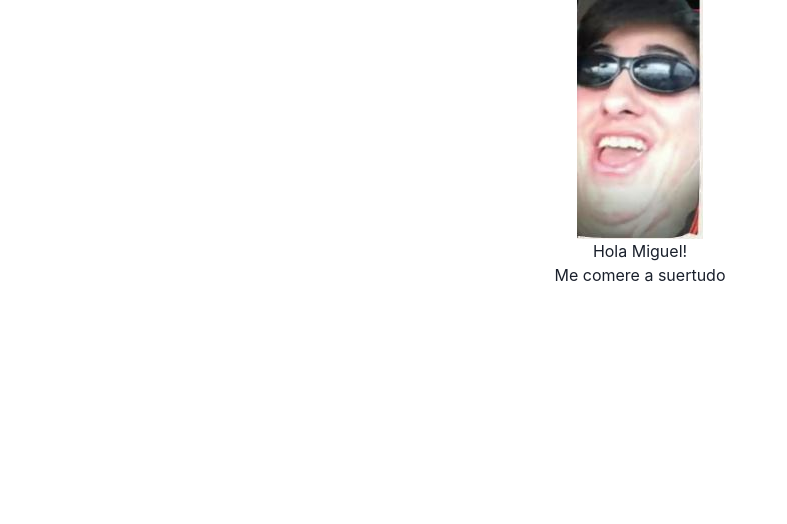
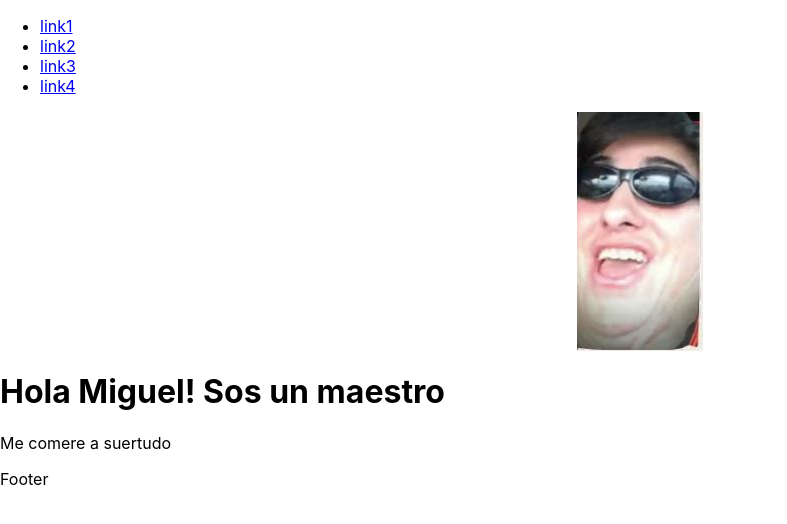
Before and after one commit to kevod1997/reactNewby, a React (Create React App) app: page / in a window 1280 px wide. Shown: the top 524 px of the page, without its empty margins (0-787 px from the left). Built offline with nearby package versions, Linux system fonts and the light colour scheme.

Commit message:
agregando componentes

```diff
--- a/src/App.js
+++ b/src/App.js
@@ -2,16 +2,53 @@
 import keduro from '../src/keduro.JPG'
 import './App.css';
 import { ChakraProvider } from '@chakra-ui/react';
+import NavBar from './components/NavBar';
 
 function App() {
+
+  // let i = 1;
+  // i = i + 1;
+  // i++;
+  // if(i == 0){
+  //   console.log('i es 0');
+  // }else{
+  //   console.log('i no es 0');
+  // }
+
+  //OPERADOR TERNARIO
+  // i == 0 ? console.log('i es 0') : console.log('i no es 0');
+
+  // console.log(i);
+
+
+  // desestructuracion
+  // const persona = {id: 1, nombre: 'juan', edad: 30};
+
+  // const {nombre, id} = persona;
+  // console.log(nombre);
+  // console.log(id);
+
+  let rojo = { color: 'red'};
+  let verde = { bakcground: 'green'};
+  let miestilo;
+  if(1==1){
+    miestilo = rojo
+  }else{
+    miestilo = verde
+  }
+let x = "Sos un maestro";
   return (
-    <ChakraProvider>
-    <div className="App">
+    /* className="App"*/
+    <div style={{color: 'black'}}>
+      <div>
+        <NavBar />
       <img className='kevo' src={keduro}></img>
-      <h1>Hola Miguel!</h1>
+      <h1>Hola Miguel! {x} </h1>
       <p>Me comere a suertudo</p>
+      </div>
+      <div>Footer</div>
     </div>
-    </ChakraProvider>
+
   );
 }
 
--- /dev/null
+++ b/src/components/NavBar.jsx
@@ -0,0 +1,20 @@
+import React, { useState, useEffect } from "react";
+
+export default function NavBar() {
+    return <div>
+        <ul>
+            <li>
+                <a href="#">link1</a>
+            </li>
+            <li>
+                <a href="#">link2</a>
+            </li>
+            <li>
+                <a href="#">link3</a>
+            </li>
+            <li>
+                <a href="#">link4</a>
+            </li>
+        </ul>
+    </div>;
+    }
```
Also changed, not shown: src/index.js (+5 -2 lines).
